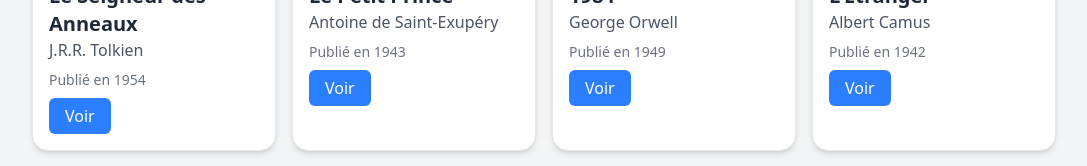
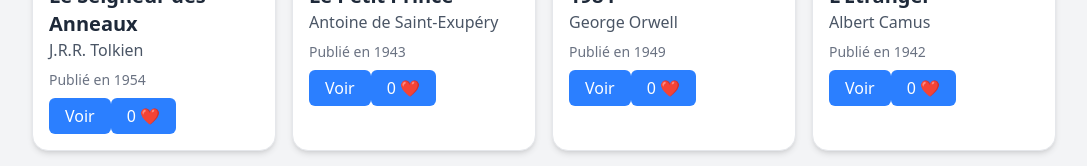
Before and after one commit to matthieumota/react-plb-3, a React (Vite) app: page / in a window 1280 px wide. Shown: the part 391-557 px from the top of the page, without its empty margins (96-1183 px from the left). Built offline with nearby package versions, Linux system fonts and the light colour scheme.

Commit message:
begin state book

```diff
--- a/src/App.tsx
+++ b/src/App.tsx
@@ -1,4 +1,5 @@
-import Book from "./Book"
+import { useState } from "react"
+import Book, { type Book as BookType } from './Book'
 
 function App() {
   const book = {
@@ -76,14 +77,30 @@ function App() {
     }
   ]
 
+  const [selectedBook, setSelectedBook] = useState<BookType>()
+
   return (
     <div className="bg-gray-100 min-h-screen p-4">
       <div className="max-w-5xl mx-auto">
         <h1 className="text-3xl font-bold text-center text-blue-500 mb-6 mt-6">Bookorama</h1>
 
+        {selectedBook && <div className="flex justify-center mb-4">
+          <div className="w-1/3">
+            <Book
+              book={selectedBook}
+              onSelect={() => setSelectedBook(undefined)}
+            />
+          </div>
+        </div>}
+
         <div className="grid grid-cols-4 gap-4">
           {books.map(b =>
-            <Book key={b.id} book={b} />
+            <Book
+              key={b.id}
+              book={b}
+              onSelect={() => setSelectedBook(selectedBook && selectedBook.id === b.id ? undefined : b)}
+              active={!selectedBook || selectedBook.id !== b.id}
+            />
           )}
         </div>
       </div>
--- a/src/Book.tsx
+++ b/src/Book.tsx
@@ -1,3 +1,4 @@
+import { useState } from 'react'
 import Button from './Button'
 
 export type Book = {
@@ -11,9 +12,20 @@ export type Book = {
 type BookProps = {
   book: Book
   active?: boolean
+  onSelect: () => void
 }
 
-function Book({ book, active = true }: BookProps) {
+function Book({ book, active = true, onSelect }: BookProps) {
+  const [like, setLike] = useState(0)
+
+  const handleClick = () => {
+    setLike(like => like + 1)
+  }
+
+  const handleSee = () => {
+    onSelect()
+  }
+
   if (!active) return
 
   return (
@@ -32,7 +44,12 @@ function Book({ book, active = true }: BookProps) {
         <h2 className="text-md text-gray-600 mb-2">{book.author}</h2>
         <p className="text-sm text-gray-500 mb-2">Publié en {book.year}</p>
 
-        <Button>Voir</Button>
+        <Button onClick={handleSee}>Voir</Button>
+        <Button onClick={handleClick}
+          title={`() => setLike(${like} + 1)`}
+        >
+          {like} ❤️
+        </Button>
       </div>
     </div>
   )
```
